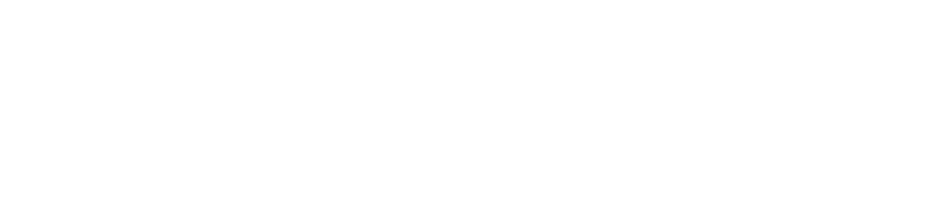
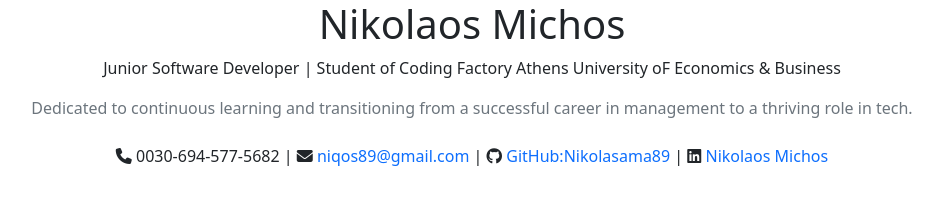
Before and after one commit to Nikolasama89/personal-cv, a plain HTML site: page index.html in a window 1280 px wide. Shown: the whole page, without its empty margins (168-1110 px from the left). Drawn offline with nearby package versions, Linux system fonts and the light colour scheme.

Commit message:
added header and contact infos

```diff
--- a/css/style.css
+++ b/css/style.css
@@ -0,0 +1,4 @@
+root  {
+  margin: 0;
+  padding: 0;
+}
--- a/index.html
+++ b/index.html
@@ -5,11 +5,43 @@
     <meta name="viewport" content="width=device-width, initial-scale=1.0">
     <title>Personal-cv</title>
     <link href="https://cdn.jsdelivr.net/npm/bootstrap@5.3.3/dist/css/bootstrap.min.css" rel="stylesheet" integrity="sha384-QWTKZyjpPEjISv5WaRU9OFeRpok6YctnYmDr5pNlyT2bRjXh0JMhjY6hW+ALEwIH" crossorigin="anonymous">
+    <link rel="stylesheet" href="https://cdnjs.cloudflare.com/ajax/libs/font-awesome/6.7.2/css/all.min.css" integrity="sha512-Evv84Mr4kqVGRNSgIGL/F/aIDqQb7xQ2vcrdIwxfjThSH8CSR7PBEakCr51Ck+w+/U6swU2Im1vVX0SVk9ABhg==" crossorigin="anonymous" referrerpolicy="no-referrer" />
     <link rel="stylesheet" href="/css/style.css">
 </head>
 <body>
 
+    <div class="container">
+        <!-- Header -->
+        <div class="text-center mb-4">
+            <h1>Nikolaos Michos</h1>
+            <p>Junior Software Developer | Student of Coding Factory Athens University oF Economics & Business </p>
+            <p class="text-secondary">
+                Dedicated to continuous learning and transitioning from a successful career in management to a thriving role in tech.
+            </p>
+        </div>
 
+        <!-- Contact and Social -->
+        <div class="text-center">
+             <i class="fa-solid fa-phone"></i> 0030-694-577-5682 | <i class="fa-solid fa-envelope"></i><a class="text-decoration-none" href="mailto:niqos89@gmail.com"> niqos89@gmail.com</a> | <i class="fa-brands fa-github"></i><a class="text-decoration-none" href="https://github.com/Nikolasama89"> GitHub:Nikolasama89</a> |
+            <i class="fa-brands fa-linkedin"></i><a class="text-decoration-none" href="https://www.linkedin.com/in/nikolaos-michos/"> Nikolaos Michos</a>
+
+        </div>
+
+        <!-- Main -->
+         <div>
+
+
+         </div>
+
+
+
+
+
+
+
+
+
+    </div>
 
 
 
```
